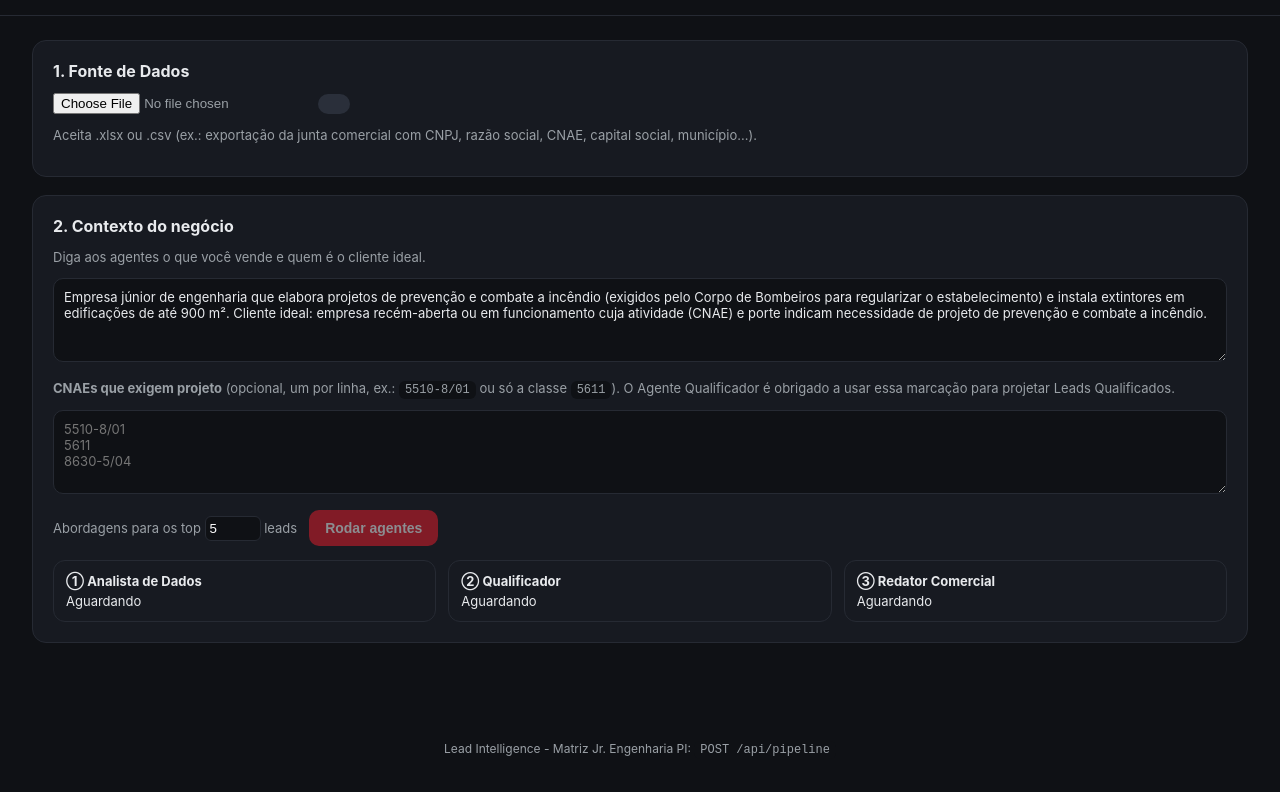
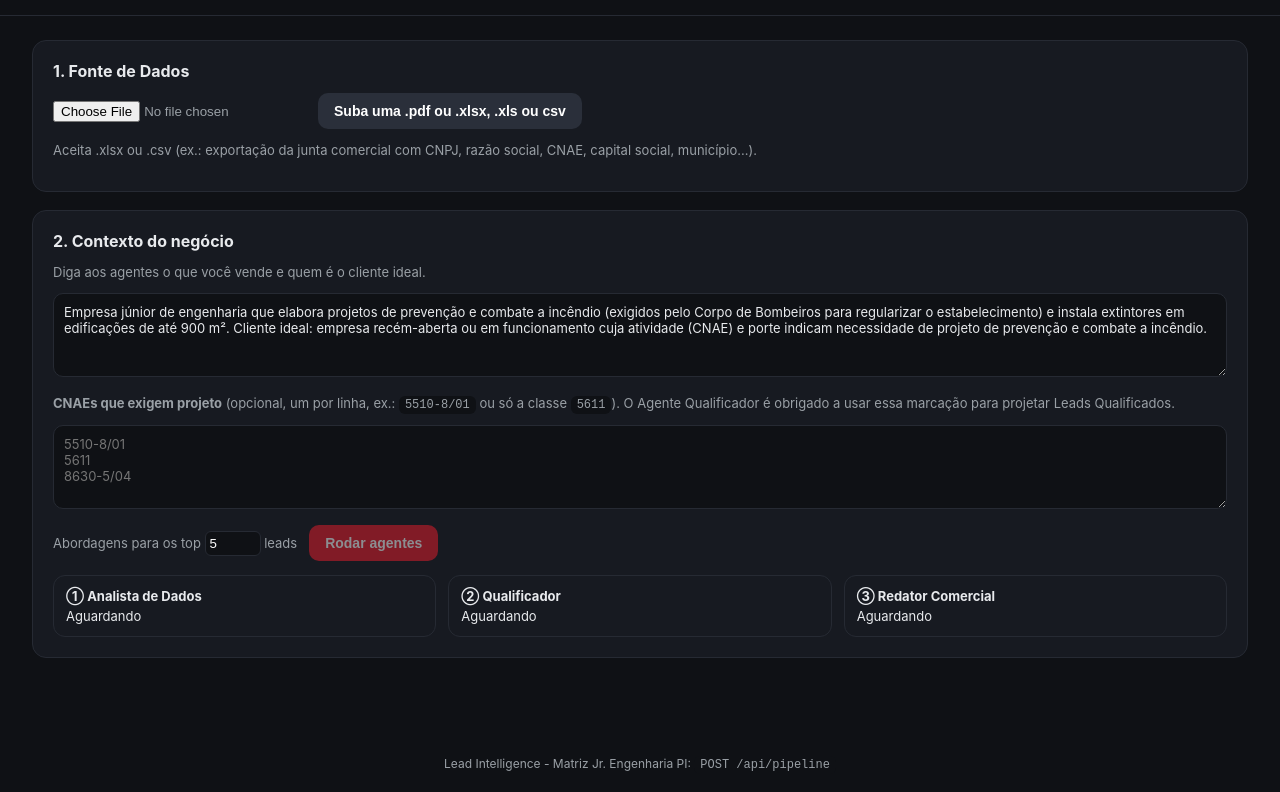
Before and after one commit to welferengineer/Lead-Intelligence, a website: page index.html in a window 1280 px wide. Shown: the part 117-909 px from the top of the page. Drawn offline with nearby package versions, Linux system fonts and the light colour scheme.

Commit message:
Update index.html

```diff
--- a/index.html
+++ b/index.html
@@ -61,7 +61,7 @@
     <h2>1. Fonte de Dados</h2>
     <div class="row">
       <input type="file" id="file" accept=".xlsx,.xls,.csv" />
-      <button class="secondary" id="sampleBtn" Suba uma .pdf ou .xlsx, .xls ou csv</button>
+      <button class="secondary" id="sampleBtn"> Suba uma .pdf ou .xlsx, .xls ou csv </button>
     </div>
     <p class="muted" id="fileInfo">Aceita .xlsx ou .csv (ex.: exportação da junta comercial com CNPJ, razão social, CNAE, capital social, município...).</p>
     <div id="cols"></div>
```
